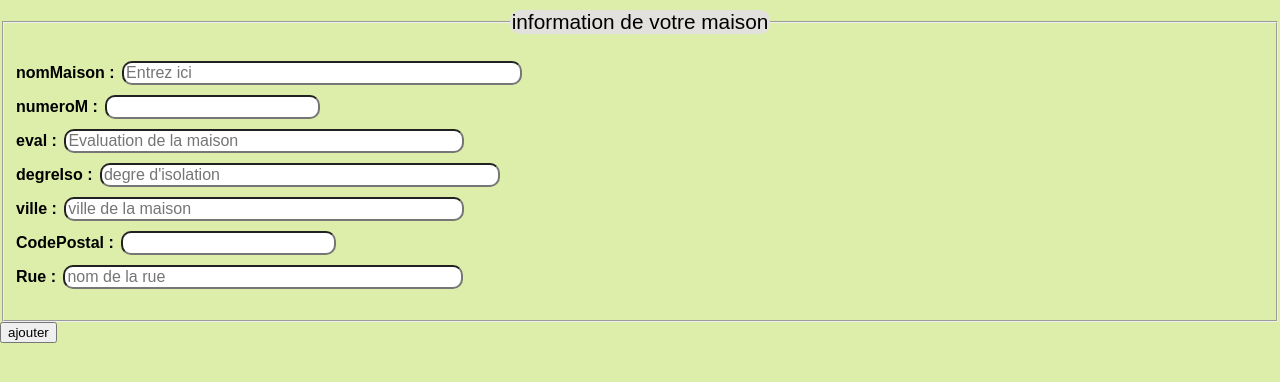
After one commit to matthisServoz/Maison-Ecolo-PHP, a PHP site: page /creaMaison.html in a window 1280 px wide. The commit adds this page. Shown: the top 382 px of the page. Run offline with PHP 8.4, Linux system fonts and the light colour scheme.

Commit message:
ajout de la page creation maison

```diff
--- /dev/null
+++ b/Maison-Ecolo-PHP/creaMaison.html
@@ -0,0 +1,48 @@
+<!DOCTYPE html>
+<!--
+To change this license header, choose License Headers in Project Properties.
+To change this template file, choose Tools | Templates
+and open the template in the editor.
+-->
+<html>
+    <head>
+        <title>Nouvelle Maison</title>
+        <meta charset="UTF-8">
+        <meta name="viewport" content="width=device-width, initial-scale=1.0">
+        <link rel="stylesheet" href="./CSS/styles.css">
+    </head>
+    <body>
+        <form action="creaMaison.php" method="post" >
+
+                <fieldset class="formulaire_inscription">
+                    <legend>information de votre maison</legend>
+                    <p>
+                        <label for="nomMaison">nomMaison</label> :
+                        <input type="text" name="nomMaison" id="nomMaison" placeholder="Entrez ici" size="40" required />
+                        <br/>
+                        <label for="numeroM">numeroM</label> :
+                        <input type="number" name="numeroM" id="numeroM" required />
+                        <br/>
+                        <label for="evalution">eval </label> :
+                        <input type="text" name="eval" id="eval" placeholder="Evaluation de la maison" size="40" required />
+                        <br/>
+                        <label for="degreIso">degreIso </label> :
+                        <input type="text" name="degreIso" id="degreIso" placeholder="degre d'isolation" size="40" required />
+                        <br/>
+                        <label for="ville">ville </label> :
+                        <input type="text" name="ville" id="ville" placeholder="ville de la maison" size="40" required />
+                        <br/>
+                        <label for="CodePostal">CodePostal </label> :
+                        <input type="number" name="CodePostal" id="CodePostal" required />
+                        <br/>
+                        <label for="Rue">Rue </label> :
+                        <input type="text" name="Rue" id="Rue" placeholder="nom de la rue" size="40" required />
+                        <br/>
+
+
+                    </p>
+
+                </fieldset>
+            <input type="submit" value="ajouter" />
+    </body>
+</html>
```
Also changed, not shown: Maison-Ecolo-PHP/GestionMaison.php (+17 -1 lines), Maison-Ecolo-PHP/creaMaison.php (added, +89 -0 lines), Maison-Ecolo-PHP/pagetest.php (added, +17 -0 lines), Maison-Ecolo-PHP/inscription_php.php (line endings or trailing spaces).
